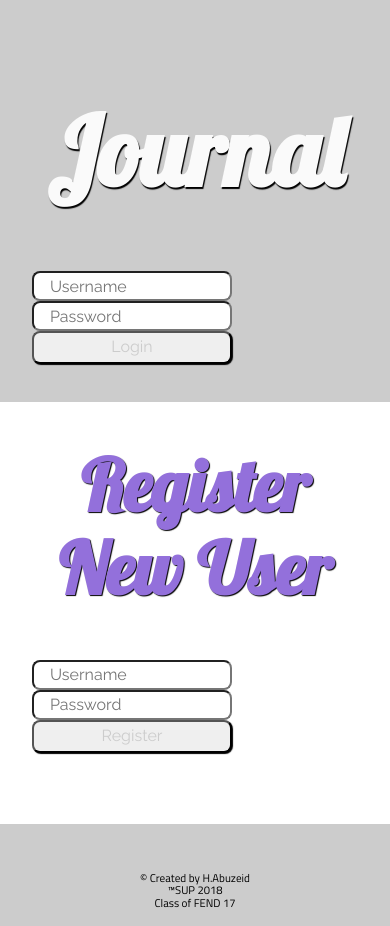
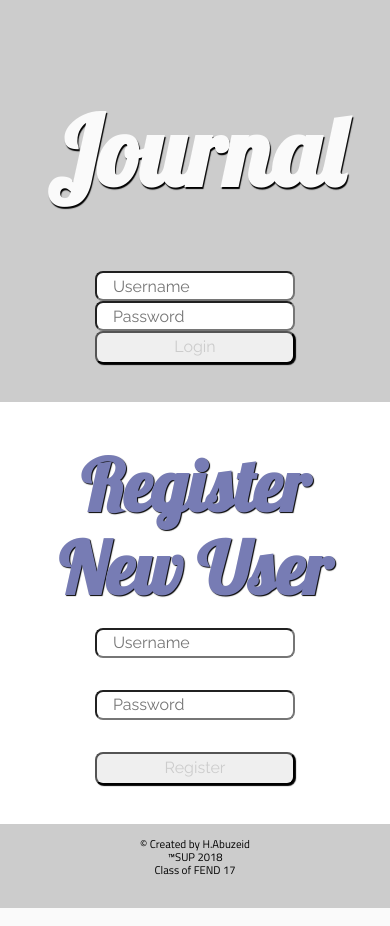
Before and after one commit to swedenSnow/journal, a PHP site: page / in a window 390 px wide. Run offline with PHP 8.4, Linux system fonts and the light colour scheme.

Commit message:
Changes after feedback

```diff
--- a/classes/Entry.php
+++ b/classes/Entry.php
@@ -2,7 +2,7 @@
 if (session_status() == PHP_SESSION_NONE) {
   session_start();
 }
-require_once 'DataBase.php';
+require_once 'Database.php';
 
 class Entry
 {
--- a/css/style.css
+++ b/css/style.css
@@ -166,7 +166,8 @@
    */
 
 button,
-  input { /* 1 */
+input {
+  /* 1 */
   overflow: visible;
 }
 
@@ -176,7 +177,8 @@
    */
 
 button,
-  select { /* 1 */
+select {
+  /* 1 */
   text-transform: none;
 }
 
@@ -349,16 +351,18 @@
   font-family: 'Josefin Sans', sans-serif;
   font-family: 'Lobster', cursive;
 */
-  *, *:after, *:before{
+*,
+*:after,
+*:before {
   margin: 0;
   padding: 0;
   box-sizing: border-box;
 }
 
-  html, body {
-    font-family: 'Open Sans', sans-serif;
-    font-family: 'Titillium Web', sans-serif;
-
+html,
+body {
+  font-family: "Open Sans", sans-serif;
+  font-family: "Titillium Web", sans-serif;
 }
 
 a {
@@ -369,53 +373,49 @@
 header {
   display: flex;
   flex-flow: row wrap;
-    min-height:60px;
+  min-height: 60px;
   min-width: 100vw;
   background-color: #ccc;
   padding: 2rem;
   justify-content: space-around;
-    font-family: 'Raleway', sans-serif;
+  font-family: "Raleway", sans-serif;
   margin: auto;
-
 }
-  nav{
+nav {
   min-width: 100%;
   min-height: 40vh;
 }
 
-  header nav ul .title{
+header nav ul .title {
   /* transition: 0.5s cubic-bezier(1, 0.6, 0.3, 1.31); */
   transition: 500ms cubic-bezier(1, 1.53, 0, 1.61);
   text-align: center;
-    font-family: 'Lobster', cursive;
+  font-family: "Lobster", cursive;
   font-size: 3rem;
   text-shadow: 1px 2px 1px black;
-
 }
-  header nav ul .title:after{
+header nav ul .title:after {
   transition: 500ms ease-in-out;
 }
 
-  header nav ul .title a{
+header nav ul .title a {
   color: #fafafa;
   transition: color 0.5s linear;
 }
 
-  header nav ul .title a:hover{
-    color:  rgba(85, 212, 117, 0.822);
+header nav ul .title a:hover {
+  color: rgba(85, 212, 117, 0.822);
   text-shadow: 1px 2px 1px white;
-    border-bottom: solid 0.1rem rgba(85, 212, 117, 0.822);
-
-
+  /* border-bottom: solid 0.1rem rgba(85, 212, 117, 0.822); */
 }
 
 header nav ul li {
-    font-family: 'Lobster', cursive;
+  font-family: "Lobster", cursive;
   list-style-type: none;
   min-width: 100%;
 }
 
-  input{
+input {
   width: 200px;
   height: 30px;
   outline-style: none;
@@ -429,18 +429,16 @@
   color: black;
   transition: all 500ms ease-out;
   background-color: rgba(85, 212, 117, 0.822);
-
 }
 
-
-  header nav .nav-login{
+header nav .nav-login {
   min-width: 100%;
   display: flex;
   flex-flow: row wrap;
   justify-content: center;
   margin: auto;
 }
-  header nav .nav-login button{
+header nav .nav-login button {
   color: #ccc;
   transition: color 0.5s linear;
   width: 200px;
@@ -456,7 +454,7 @@
   background-color: rgba(85, 212, 117, 0.822);
 }
 
-  .all-entries input{
+.all-entries input {
   width: 110px;
   height: 30px;
   outline-style: none;
@@ -469,7 +467,7 @@
 .edit-post:hover {
   color: black;
   transition: all 500ms ease-out;
-    background-color: mediumpurple;
+  background-color: #777cb4;
   cursor: pointer;
 }
 
@@ -478,50 +476,48 @@
   transition: all 500ms ease-out;
   cursor: pointer;
   background-color: rgba(255, 17, 97, 0.822);
-
 }
 
-  .remove-post:hover{
+.remove-post:hover {
   color: black;
   transition: all 500ms ease-out;
   background-color: rgb(255, 17, 17);
   cursor: pointer;
 }
 
-  footer{
+footer {
   display: flex;
   flex-flow: column wrap;
+  align-items: center;
   justify-content: center;
-    margin: auto;
+  /* margin: auto; */
   background-color: #ccc;
+  min-height: 10vh;
 }
 
 footer p {
   text-align: center;
   font-size: 70%;
-    margin-top: 3rem;
-
-
-
+  margin: 0;
 }
 
 .title {
   transition: 500ms ease-in-out;
   text-align: center;
-    font-family: 'Lobster', cursive;
+  font-family: "Lobster", cursive;
   font-size: 3rem;
-    color:  white;
+  color: white;
   flex-basis: 100%;
 }
 
-  .all-entries{
+.all-entries {
   display: flex;
   min-width: 100%;
   /* background: linear-gradient(0.13turn, #5b5b5b, #ebf8e1, #b7ab9d); */
   flex-flow: row wrap;
   justify-content: center;
 }
-  .entry-title{
+.entry-title {
   margin-bottom: 1.5rem;
   flex-basis: 100%;
   color: black;
@@ -530,7 +526,7 @@
   width: 40%;
 }
 
-  .prev-entries{
+.prev-entries {
   flex-basis: 100%;
   color: white;
   text-shadow: 1px 0 1px darkgrey;
@@ -538,19 +534,18 @@
   padding: 2rem;
 }
 
-  .greating-title h1{
+.greating-title h1 {
   text-shadow: 1px 1px 1px black;
 }
 
-  .container-logout{
+.container-logout {
   min-width: 100%;
   display: flex;
   flex-flow: row wrap;
   justify-content: flex-end;
-
 }
 
-  .btn{
+.btn {
   color: #ccc;
   transition: color 0.5s linear;
   width: 200px;
@@ -562,12 +557,11 @@
 }
 
 button.new-user:hover {
-    background-color: mediumpurple;
+  background-color: #777cb4;
   color: black;
 }
 
-
-  .diff-user{
+.diff-user {
   /* color: #ccc; */
   transition: color 0.5s linear;
   width: 200px;
@@ -593,22 +587,21 @@
   margin: 1rem auto;
 }
 
-  .form{
+.form {
   padding: 1rem;
   height: auto;
   margin: 0;
   padding: 1rem;
-
 }
 
-  .entry-form{
+.entry-form {
   display: flex;
   flex-flow: column wrap;
   margin: auto;
   width: 50%;
 }
 
-  .entry-form textarea{
+.entry-form textarea {
   border-radius: 8px;
   min-height: 250px;
   min-width: 200px;
@@ -618,11 +611,11 @@
 /* pre {
     font-family: 'Raleway';
   } */
-  .entry-form button{
+.entry-form button {
   align-self: center;
 }
 
-  .entry-header{
+.entry-header {
   margin-bottom: 2rem;
   flex-basis: 100%;
   color: white;
@@ -633,27 +626,27 @@
   box-shadow: 1px 1px 1px black;
 }
 
-  .entry-header-edit{
+.entry-header-edit {
   margin-bottom: 2rem;
   flex-basis: 100%;
-    color: mediumpurple;
+  color: #777cb4;
   text-shadow: 1px 1px 1px white;
   background: grey;
   padding: 2rem;
   margin-top: 2rem;
 }
-  .container{
+.container {
   display: flex;
   flex-flow: row wrap;
-    min-height:50vh;
+  min-height: 50vh;
   min-width: 100vw;
   padding: 2rem;
   justify-content: space-around;
-    font-family: 'Raleway', sans-serif;
+  font-family: "Raleway", sans-serif;
   margin: auto;
 }
 
-  .register{
+.register {
   min-height: 60px;
   min-width: 100%;
   display: flex;
@@ -661,10 +654,9 @@
   justify-content: center;
 }
 
-
-  .container .title{
+.container .title {
   margin: 0.67rem 0;
-    color: mediumpurple;
+  color: #777cb4;
   text-shadow: 1px 1px 1px black;
 }
 
@@ -678,24 +670,39 @@
   background-color: #808080;
 }
 
-
-  .form-wrapper{
+.form-wrapper {
   min-height: 60vh;
   display: flex;
   align-items: flex-end;
 }
 
-  .entry-date{
-    width:40%;
+.entry-date {
+  width: 40%;
   font-size: 70%;
   border-bottom: 1px solid white;
   margin-bottom: 0.4rem;
 }
 
-  .para{
+.para {
   margin-bottom: 1rem;
 }
 
-  #hide-id{
+#hide-id {
   display: none;
 }
+
+/* MQ */
+
+/* dumbphone */
+@media screen and (max-width: 400px) {
+  .register {
+    text-align: center;
+  }
+  .nav-wrapper {
+    text-align: center;
+  }
+
+  .register input {
+    margin-bottom: 2rem;
+  }
+}
--- a/delete_edit.php
+++ b/delete_edit.php
@@ -2,9 +2,9 @@
 if (session_status() == PHP_SESSION_NONE) {
     session_start();
   }
-require_once 'classes/UserCheck.php';
+require_once 'classes/User.php';
 require_once 'classes/Entry.php';
-require_once 'classes/DataBase.php';
+require_once 'classes/Database.php';
 require_once 'partials/head.php';
 $user = new User($pdo);
 $entries = new Entry($pdo);
--- a/index.php
+++ b/index.php
@@ -1,10 +1,9 @@
 <?php
-require 'classes/UserCheck.php';
-$user = new User($pdo);
+require 'classes/User.php';
 require_once 'partials/head.php';
 include_once 'partials/navbar.php';
-// var_dump($user->isLoggedIn());
-// require 'session_start.php';
+$user = new User($pdo);
+
 if ($user->isLoggedIn()) {
     require 'partials/get_all_entries.php';
     require 'partials/post_entry.php';
@@ -13,13 +12,4 @@ if ($user->isLoggedIn()) {
 }?>
 <?php include_once 'partials/footer.php' ?>
 
-<!-- //! Added hashed pwd with user
-// --------------------------------------------------------------------------------------
-// $hashed = password_hash("", PASSWORD_DEFAULT);
-// $sql = 'INSERT INTO users (username, password) VALUES (:username, :password)';
-// $statement =$pdo->prepare($sql);
-// $statement->execute([
-//   ":username" => "banani",
-//   ":password" => $hashed // use the hashed password when saving to SQL
-// ]);
-// -------------------------------------------------------------------------------------- -->
+<!-- //! Added hashed pwd with user -->
--- a/partials/edit.php
+++ b/partials/edit.php
@@ -1,5 +1,5 @@
 <?php
-require_once '../classes/DataBase.php';
+require_once '../classes/Database.php';
 require_once '../classes/Entry.php';
 $entry = new Entry($pdo);
 $entryID = $_POST['entryID'];
--- a/partials/login.php
+++ b/partials/login.php
@@ -1,6 +1,6 @@
 <?php
-require_once '../classes/DataBase.php';
-require_once '../classes/UserCheck.php';
+require_once '../classes/Database.php';
+require_once '../classes/User.php';
 $user = new User($pdo);
 
 if(isset($_POST['submit'])){
--- a/partials/logout.php
+++ b/partials/logout.php
@@ -1,11 +1,8 @@
 <?php
-//Logout
-// session_start();
-// session_destroy();
 if (session_status() == PHP_SESSION_NONE) {
     session_start();
 }
-require '../classes/UserCheck.php';
+require '../classes/User.php';
 $user = new User($pdo);
 $user->logout();
 header("Location: ../index.php?message=You_are_logged_out");
--- a/partials/navbar.php
+++ b/partials/navbar.php
@@ -1,6 +1,5 @@
-
 <?php
-require_once 'classes/UserCheck.php';
+require_once 'classes/User.php';
 $user=new User($pdo); ?>
 <header>
     <nav>
--- a/partials/new_user.php
+++ b/partials/new_user.php
@@ -1,6 +1,6 @@
 <?php
-require_once '../classes/UserCheck.php';
-require_once '../classes/DataBase.php';
+require_once '../classes/User.php';
+require_once '../classes/Database.php';
 $user = new User($pdo);
 $user->new_user($_POST["username"], $_POST["password"]);
 $user->login($_POST["username"], $_POST["password"]);
--- a/partials/saved_entry.php
+++ b/partials/saved_entry.php
@@ -1,5 +1,5 @@
 <?php
-require_once '../classes/DataBase.php';
+require_once '../classes/Database.php';
 require_once '../classes/Entry.php';
 
 $entry = new Entry($pdo);
```
Also changed, not shown: classes/User.php (renamed from classes/UserCheck.php). Lines whose indentation alone changed are shown as unchanged.
